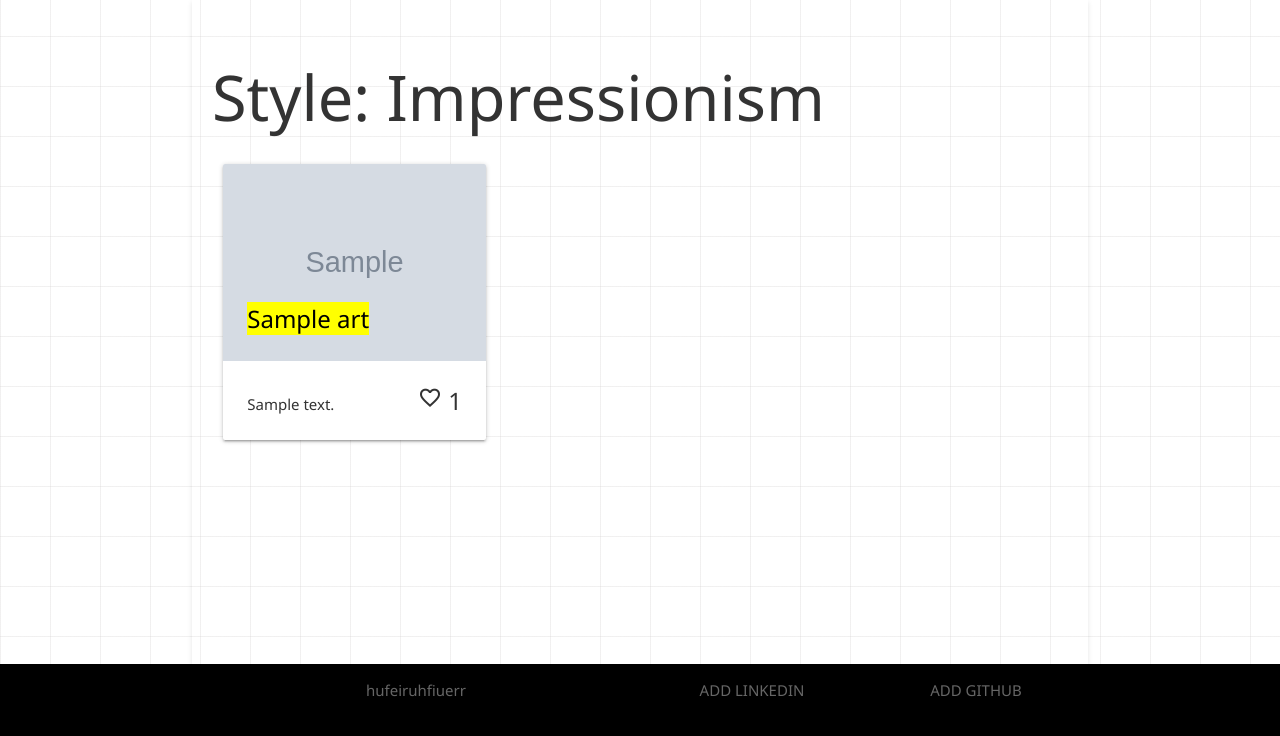
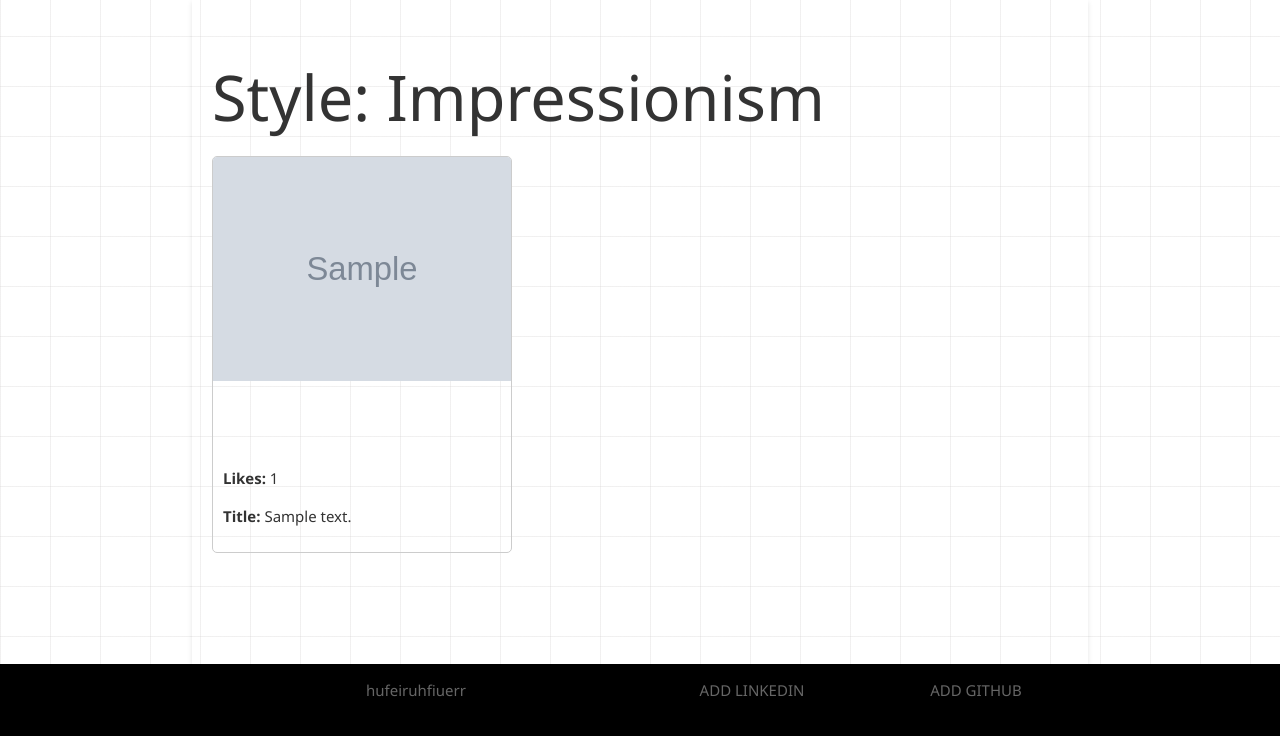
Before and after one commit to leon988/PG2, a Django app: page /style/1/ in a window 1280 px wide. Shown: the part 64-800 px from the top of the page. Run offline with Django 5.2, Linux system fonts and the light colour scheme; a user stored in the database is signed in; tables that the repository leaves empty hold one stand-in row (values such as "Sample post"); grey boxes marked "Sample" are stand-in pictures.

Commit message:
change in detail page

```diff
--- a/main_app/templates/main_app/style_detail.html
+++ b/main_app/templates/main_app/style_detail.html
@@ -3,27 +3,21 @@
 
 <h1>Style: {{ style.get_name_display }}</h1>
 
-<div class="row">
+<div class="card-grid">
     {% for art in artworks %}
-    <div class="col s12 m6 l4">
-        <div class="card">
-            <div class="card-image">
-                <a href="{% url 'arts_detail' art.id %}">
-                    <img src="{{ art.image }}" alt="{{ art.title }}">
-                </a>
-                <span class="card-title"><mark>{{ art.title }}</mark></span>
+    <div class="cards">
+        <a href="{% url 'arts_detail' art.id %}">
+            <div class="image-wrapper">
+                <img src="{{ art.image }}" alt="{{ art.title }}">
+                <div class="overlay">
+                    <span class="card-title">{{ art.title }}</span>
+                </div>
             </div>
-            <div class="card-content">
-                <span class="card-title">
-                    <div class="right">
-                        <span class="material-symbols-outlined">
-                            favorite
-                        </span>
-                        {{ art.like }}
-                    </div>
-                </span>
-                <p>{{ art.description|truncatechars:100 }}</p>
+        </a>
+        <div class="card-content">
+            <div class="likes"><span style="font-weight: bold;">Likes:</span> {{ art.like }}
             </div>
+            <p><span style="font-weight: bold;">Title:</span> {{ art.description|truncatechars:100 }}</p>
         </div>
     </div>
     {% empty %}
```
Also changed, not shown: main_app/templates/main_app/art_detail.html (+15 -15 lines), main_app/templates/main_app/medium_detail.html (+15 -17 lines), main_app/templates/profile/profile_detail.html (+6 -7 lines).
